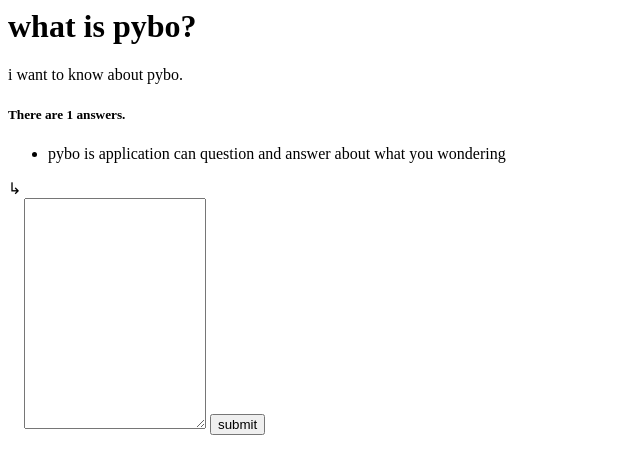
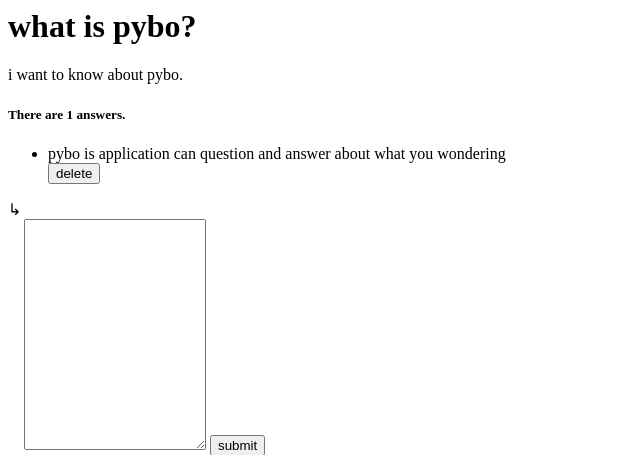
Before and after one commit to jaewoooong/django_exam, a Django app: page /pybo/1/ in a window 1280 px wide. Shown: the top 455 px of the page, without its empty margins (0-640 px from the left). Run offline with Django 4.2, Linux system fonts and the light colour scheme; data comes from the database, SQL or seed files in the repository; both versions use the stored data as it was after the commit.

Commit message:
feat: 답변 삭제 기능 추가

```diff
--- a/pybo/urls.py
+++ b/pybo/urls.py
@@ -6,5 +6,6 @@ app_name = 'pybo'
 urlpatterns = [
     path('', views.index, name='index'),
     path('<int:question_id>/', views.detail, name='detail'),
-    path('answer/create/<int:question_id>/', views.answer_create, name='answer_create')
+    path('answer/create/<int:question_id>/', views.answer_create, name='answer_create'),
+    path('answer/delete/<int:question_id>/<int:answer_id>', views.answer_delete, name='answer_delete')
 ]
--- a/pybo/views.py
+++ b/pybo/views.py
@@ -21,3 +21,8 @@ def answer_create(request, question_id):
            create_date=timezone.now()).save()
 
     return redirect('pybo:detail', question_id=question_id)
+
+def answer_delete(request, question_id, answer_id):
+    Answer.objects.get(pk = answer_id, question_id=question_id).delete()
+
+    return redirect('pybo:detail', question_id=question_id)
--- a/templates/pybo/question_detail.html
+++ b/templates/pybo/question_detail.html
@@ -8,6 +8,10 @@
     <ul>
         {% for answer in question.answer_set.all %}
         <li>{{ answer.content }}</li>
+        <form action="{% url 'pybo:answer_delete' question.id answer.id %}" method="post">
+            {% csrf_token %}
+            <input type="submit" value="delete">
+        </form>
         {% endfor %}
     </ul>
 </div>
```
Also changed, not shown: db.sqlite3.
